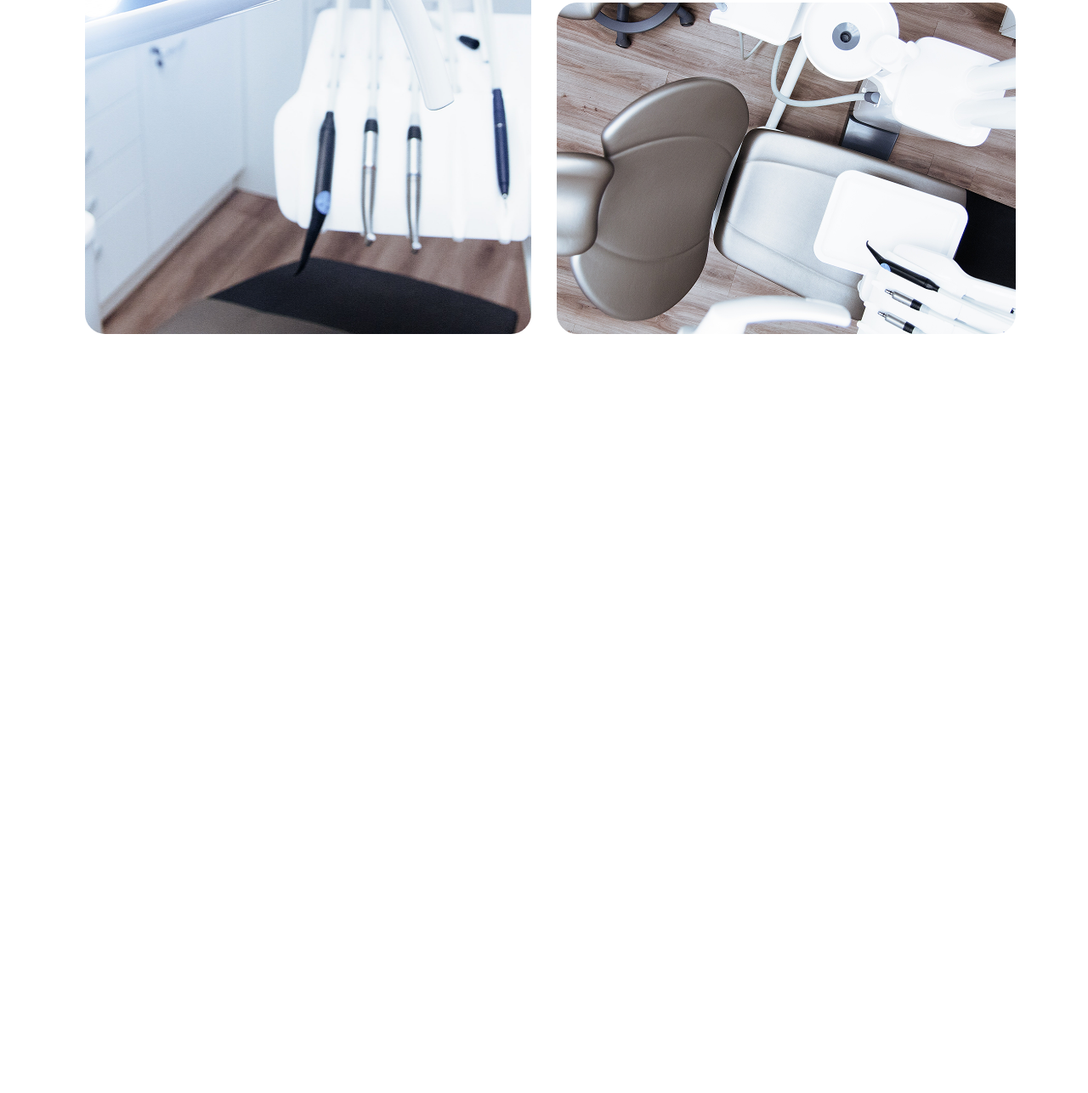
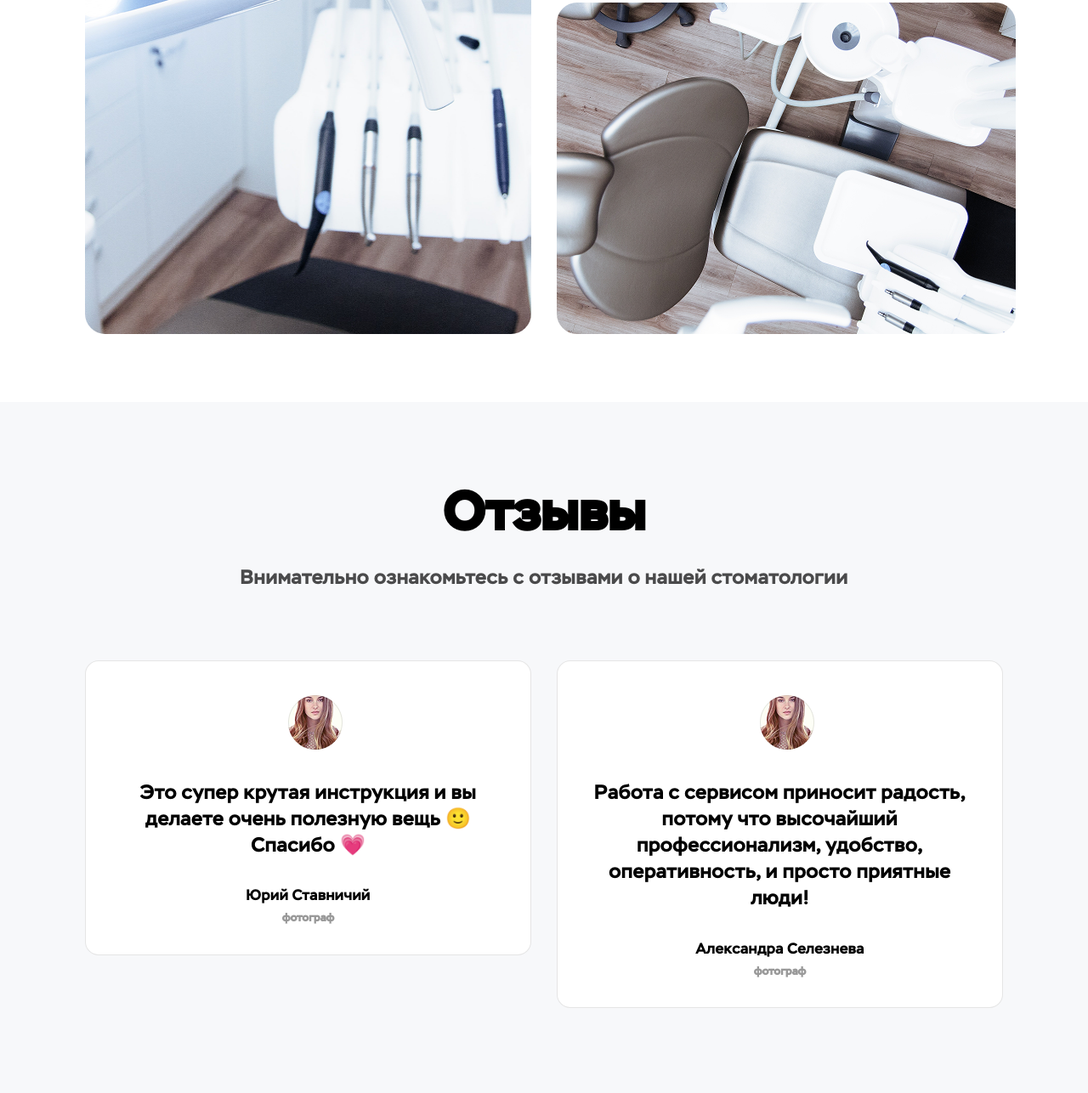
Before and after one commit to UseSai/Dentistry, a plain HTML site: page index.html in a window 1280 px wide. Shown: the part 5009-6295 px from the top of the page at 85% size. Before the commit the page ends 5482 px from the top, so only its background shows below. Drawn offline with Linux system fonts and the light colour scheme.

Commit message:
Reviews Commit

```diff
--- a/index.html
+++ b/index.html
@@ -195,6 +195,31 @@
                 </div>
             </div>
         </section>
+
+        <section class="reviews">
+            <div class="container">
+                <h2 class="reviews__title">Отзывы</h2>
+                <p class="reviews__subtitle">Внимательно ознакомьтесь с отзывами о нашей стоматологии</p>
+                <div class="reviews__list">
+                    <div class="reviews__item">
+                        <img src="./images/reviewsAvatar.png" alt="">
+                        <blockquote class="reviews__quote">
+                            <p>Это супер крутая инструкция и вы делаете очень полезную вещь &#128578; Спасибо &#128151;</p>
+                            <footer>Юрий Ставничий</footer>
+                            <footer>фотограф</footer>
+                        </blockquote>
+                    </div>
+                    <div class="reviews__item">
+                        <img src="./images/reviewsAvatar.png" alt="">
+                        <blockquote class="reviews__quote">
+                            <p>Работа с сервисом приносит радость, потому что высочайший профессионализм, удобство, оперативность, и просто приятные люди!</p>
+                            <footer>Александра Селезнева</footer>
+                            <footer>фотограф</footer>
+                        </blockquote>
+                    </div>
+                </div>
+            </div>
+        </section>
     </main>
 </body>
 </html>
--- a/styles.css
+++ b/styles.css
@@ -499,3 +499,91 @@ ul {
     display: grid;
     gap: 30px;
 }
+
+.reviews {
+    background: #F7F8FA;
+}
+
+.reviews__title {
+    padding-top: 100px;
+    font-family: var(--font-family);
+    font-weight: 700;
+    font-size: 64px;
+    line-height: 106%;
+    text-align: center;
+    color: #000;
+}
+
+.reviews__subtitle {
+    padding-top: 25px;
+    font-family: var(--font-family);
+    font-weight: 500;
+    font-size: 24px;
+    line-height: 130%;
+    text-align: center;
+    color: rgba(0, 0, 0, 0.7);
+}
+
+.reviews__list {
+    padding-top: 80px;
+    padding-bottom: 100px;
+    display: flex;
+    gap: 30px;
+}
+
+.reviews__item {
+    align-items: center;
+    justify-content: center;
+    border: 1px solid rgba(0, 0, 0, 0.1);
+    border-radius: 16px;
+    padding: 40px 32px;
+    width: 540px;
+    height: 347px;
+    background: #fff;
+}
+
+.reviews__item img {
+    padding-left: 206px;
+    padding-bottom: 32px;
+}
+
+.reviews__item:last-child {
+    border: 1px solid rgba(0, 0, 0, 0.1);
+    border-radius: 16px;
+    padding: 40px 32px;
+    width: 540px;
+    height: 409px;
+    background: #fff;
+}
+
+.reviews__quote {
+    font-family: var(--font-family);
+    font-weight: 500;
+    font-size: 24px;
+    line-height: 130%;
+    text-align: center;
+    color: #000;
+}
+
+.reviews__quote p {
+    padding-bottom: 32px;
+}
+
+.reviews__quote footer {
+    font-family: var(--font-family);
+    font-weight: 500;
+    font-size: 18px;
+    line-height: 133%;
+    text-align: center;
+    color: #000;
+}
+
+.reviews__quote footer:last-child {
+    padding-top: 5px;
+    font-family: var(--font-family);
+    font-weight: 700;
+    font-size: 13px;
+    line-height: 138%;
+    text-align: center;
+    color: rgba(0, 0, 0, 0.4);
+}
```
Also changed, not shown: images/reviewsAvatar.png (added).
